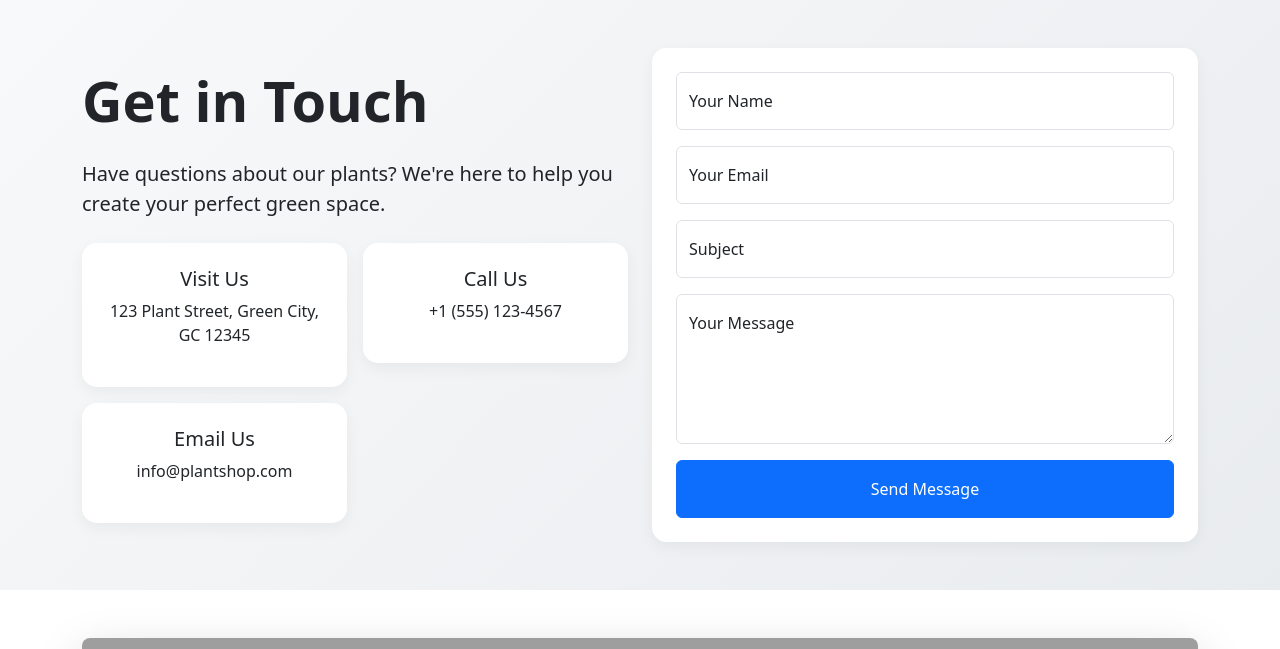
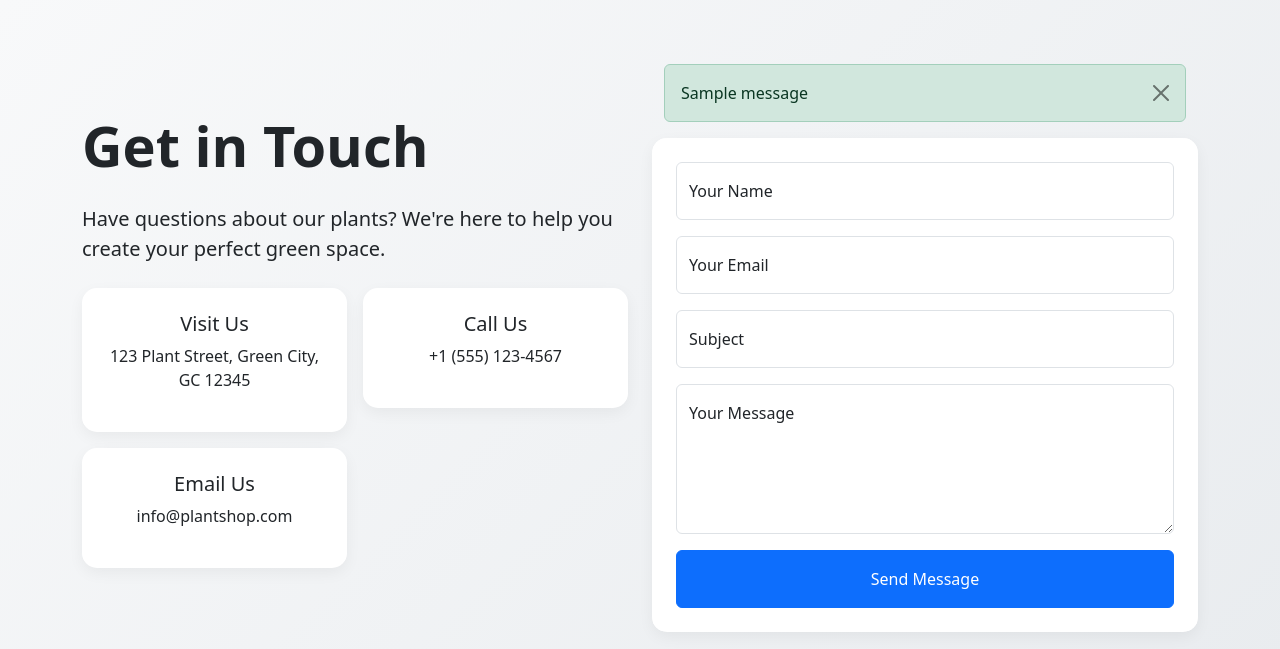
Before and after one commit to ErfanShokrollahzadeh/Online-shope-Plants-Category, a Django app: page /contact/ in a window 1280 px wide. Shown: the part 56-705 px from the top of the page. Run offline with Django 4.2, Linux system fonts and the light colour scheme; tables that the repository leaves empty hold one stand-in row (values such as "Sample post"); one stand-in notice (Sample message) is shown; parts of the project's set-up code (start-up, migrations or seed data) failed here and were passed over; grey boxes are pictures that could not be loaded.

Commit message:
Add contact form functionality; implement email sending and success/error messages

```diff
--- a/contact_module/templates/contact_module/contact.html
+++ b/contact_module/templates/contact_module/contact.html
@@ -34,22 +34,34 @@
                 </div>
             </div>
             <div class="col-lg-6" data-aos="fade-left">
+                <!-- Add messages section -->
+                {% if messages %}
+                <div class="container mt-3">
+                    {% for message in messages %}
+                    <div class="alert alert-{{ message.tags }} alert-dismissible fade show" role="alert">
+                        {{ message }}
+                        <button type="button" class="btn-close" data-bs-dismiss="alert" aria-label="Close"></button>
+                    </div>
+                    {% endfor %}
+                </div>
+                {% endif %}
                 <div class="contact-form-wrapper">
-                    <form class="contact-form p-4 rounded-3 shadow-lg">
+                    <form class="contact-form p-4 rounded-3 shadow-lg" method="POST">
+                        {% csrf_token %}
                         <div class="form-floating mb-3">
-                            <input type="text" class="form-control" id="name" placeholder="Your Name" required>
+                            <input type="text" class="form-control" id="name" name="name" placeholder="Your Name" required>
                             <label for="name">Your Name</label>
                         </div>
                         <div class="form-floating mb-3">
-                            <input type="email" class="form-control" id="email" placeholder="Your Email" required>
+                            <input type="email" class="form-control" id="email" name="email" placeholder="Your Email" required>
                             <label for="email">Your Email</label>
                         </div>
                         <div class="form-floating mb-3">
-                            <input type="text" class="form-control" id="subject" placeholder="Subject">
+                            <input type="text" class="form-control" id="subject" name="subject" placeholder="Subject">
                             <label for="subject">Subject</label>
                         </div>
                         <div class="form-floating mb-3">
-                            <textarea class="form-control" id="message" style="height: 150px" placeholder="Your Message" required></textarea>
+                            <textarea class="form-control" id="message" name="message" style="height: 150px" placeholder="Your Message" required></textarea>
                             <label for="message">Your Message</label>
                         </div>
                         <button type="submit" class="btn btn-primary w-100 py-3">Send Message</button>
--- a/contact_module/views.py
+++ b/contact_module/views.py
@@ -1,6 +1,40 @@
-from django.shortcuts import render
+from django.shortcuts import render, redirect
+from django.core.mail import send_mail
+from django.contrib import messages
+from django.conf import settings
 
 def contact_view(request):
+    if request.method == 'POST':
+        name = request.POST.get('name')
+        email = request.POST.get('email')
+        subject = request.POST.get('subject')
+        message = request.POST.get('message')
+
+        # Email body
+        email_body = f"""
+        New message from Plant Shop Contact Form
+
+        From: {name} ({email})
+        Subject: {subject}
+
+        Message:
+        {message}
+        """
+
+        try:
+            # Send email
+            send_mail(
+                subject=f'Contact Form: {subject}',
+                message=email_body,
+                from_email=settings.EMAIL_HOST_USER,
+                recipient_list=[settings.CONTACT_EMAIL],  # Your email address
+                fail_silently=False,
+            )
+            messages.success(request, 'Your message has been sent successfully!')
+            return redirect('contact:contact')
+        except Exception as e:
+            messages.error(request, 'An error occurred while sending your message. Please try again.')
+
     contact_info = {
         'address': '123 Plant Street, Green City, GC 12345',
         'email': 'info@plantshop.com',
@@ -13,6 +47,7 @@ def contact_view(request):
             'linkedin': 'https://linkedin.com/company/plantshop'
         }
     }
+
     return render(request, 'contact_module/contact.html', {'contact_info': contact_info})
 
 # Create your views here.
```
Also changed, not shown: Plant_Shop/settings.py (+10 -0 lines).
